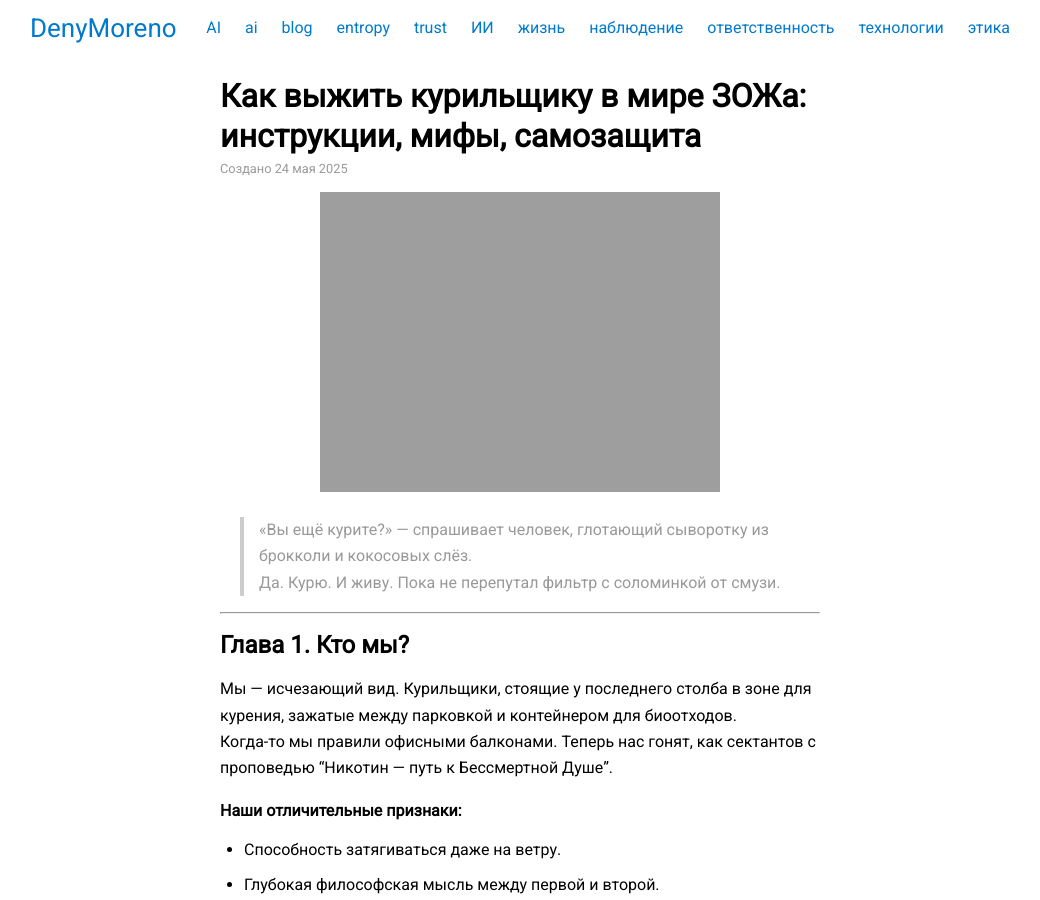
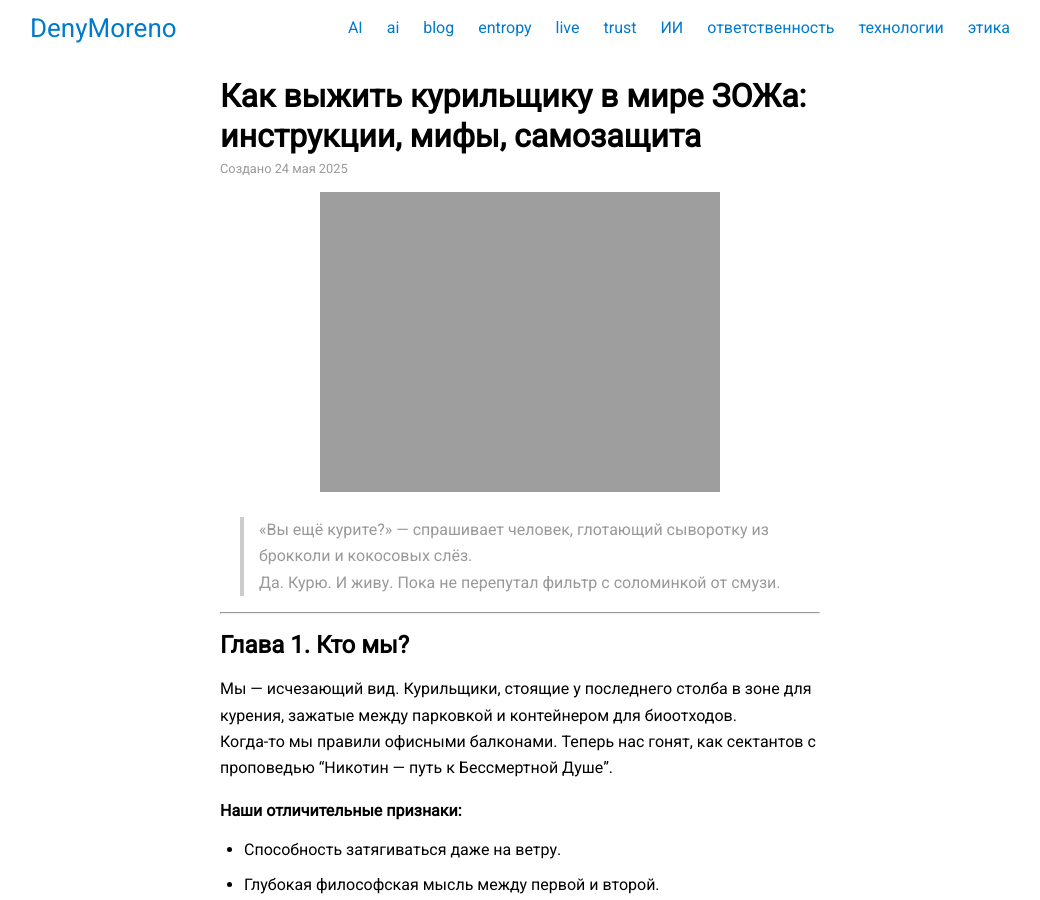
Before and after one commit to DenyMoreno/myblog, a Jekyll site: the page built from _posts/2025-05-24-smok.md, in a window 1280 px wide and 900 px high. Shown: the whole window, without its empty margins (120-1160 px from the left). Built offline with Jekyll 4.4.1, drawn with Linux system fonts in a browser that asks for light colours; nearby versions of some CDN libraries.

Commit message:
Update 2025-05-24-smok.md

```diff
--- a/_posts/2025-05-24-smok.md
+++ b/_posts/2025-05-24-smok.md
@@ -2,7 +2,7 @@
 layout: post
 title: "Как выжить курильщику в мире ЗОЖа: инструкции, мифы, самозащита"
 date: 2025-05-24
-categories: [жизнь, наблюдение]
+categories: [live]
 tags: [ирония, курение, общество, зож, привычки, live]
 image: smoke1.jpg
 ---
```
